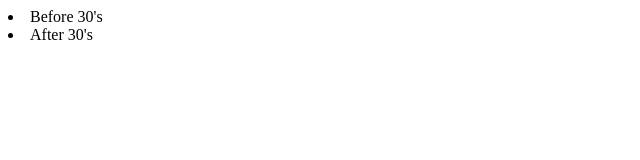
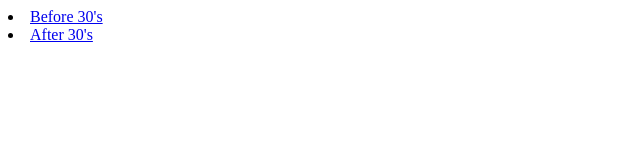
Before and after one commit to vmivm88/yana.github.io, a plain HTML site: page index.html in a window 1280 px wide. Shown: the whole page, without its empty margins (0-640 px from the left). Drawn offline with Linux system fonts and the light colour scheme.

Commit message:
Update index.html

```diff
--- a/index.html
+++ b/index.html
@@ -5,8 +5,8 @@
 </head>
 
 <body>
-	<li>Before 30's</li>
-	<li>After 30's</li>
+	<li><a href="before30.html"> Before 30's </a></li>
+	<li><a href="after30.html">After 30's</a></li>
 </body>
 
 
```
